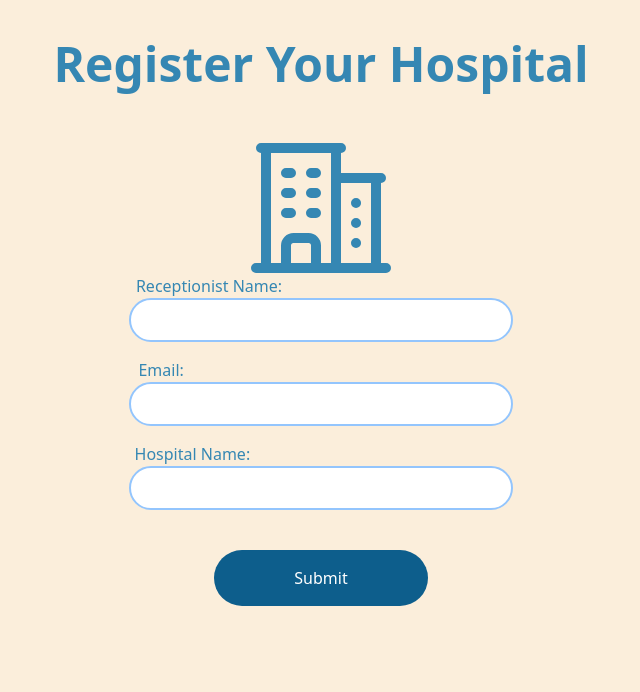
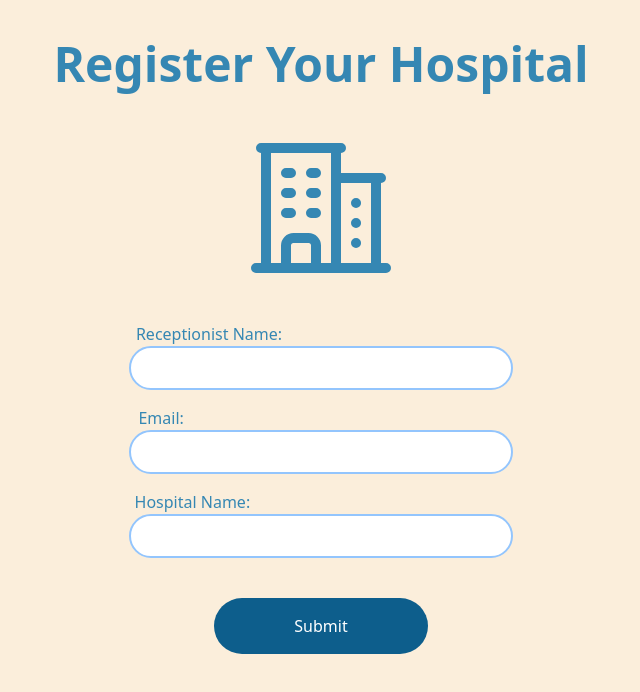
Before and after one commit to kufupa/drp44, a React (Create React App) app: page /RegisterHospital in a window 1280 px wide. Shown: the top 692 px of the page, without its empty margins (319-959 px from the left). Built offline with nearby package versions, Linux system fonts and the light colour scheme.

Commit message:
Iffy fix round 2

```diff
--- a/src/pages/RegisterHospital.tsx
+++ b/src/pages/RegisterHospital.tsx
@@ -31,7 +31,7 @@ const RegisterHospital: React.FC = () => {
                 </svg>
             </div>
             <form onSubmit={handleSubmit}>
-                <div className='relative md:mt-20 mt-64'>
+                <div className='relative md:mt-44 mt-64'>
                     <div className='textBlue md:-ml-56 -ml-40'>
                         <label htmlFor="name">Receptionist Name:</label>
                     </div>
```
